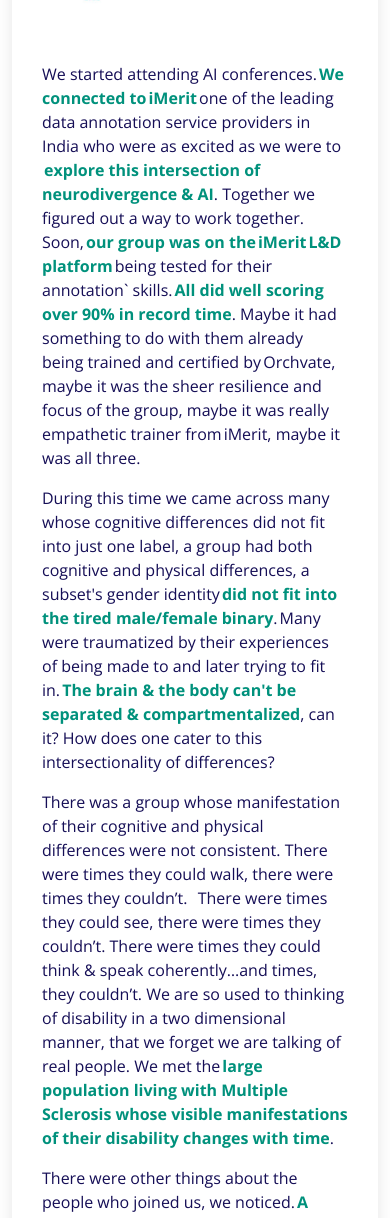
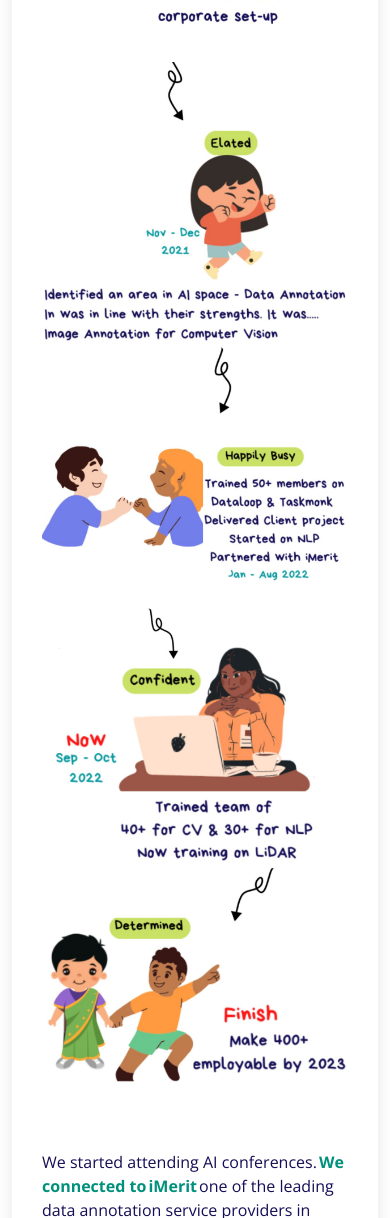
Before and after one commit to rahullrajesh/orchnewtest, a plain HTML site: page Our Journey.html in a window 390 px wide. Shown: the part 1989-3207 px from the top of the page. Drawn offline with nearby package versions, Linux system fonts and the light colour scheme.

Commit message:
comit nov13

```diff
--- a/Our Journey.html
+++ b/Our Journey.html
@@ -154,9 +154,15 @@ function mmData(o) { mmDataLayer.push(o); }
            <img class="d-none d-md-block" src="assets/img/Our Journey.jpg" style="width: 100%;
                 max-width: 1280px;
                 height: auto;"  alt="">
-                <img class="d-md-none" src="assets/img/Our Journey mob.jpg" style="width: 100%;
+                <img class="d-md-none" src="assets/img/Our Journey mob 1.jpg" style="width: 100%;
                 max-width: 1280px;
                 height: auto;"  alt="">
+                                <img class="d-md-none" src="assets/img/Our Journey mob 2.jpg" style="width: 100%;
+                                max-width: 1280px;
+                                height: auto;"  alt="">
+                                <img class="d-md-none" src="assets/img/Our Journey mob 3.jpg" style="width: 100%;
+                                max-width: 1280px;
+                                height: auto;"  alt="">
                 <!-- docs for hiding ref https://getbootstrap.com/docs/5.0/utilities/display/ -->
 				<p>
 					We started attending AI conferences.<b style="color: #00917C;"> We connected to iMerit</b> one of the leading data annotation service providers in India who were as excited as we were to<b style="color: #00917C;">  explore
```
Also changed, not shown: assets/img/Our Journey mob 1.jpg (added), assets/img/Our Journey mob 2.jpg (added), assets/img/Our Journey mob 3.jpg (added).
